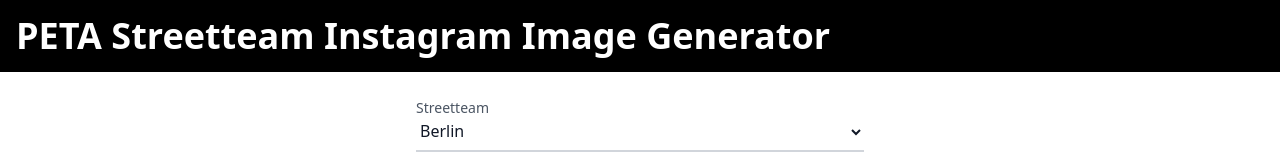
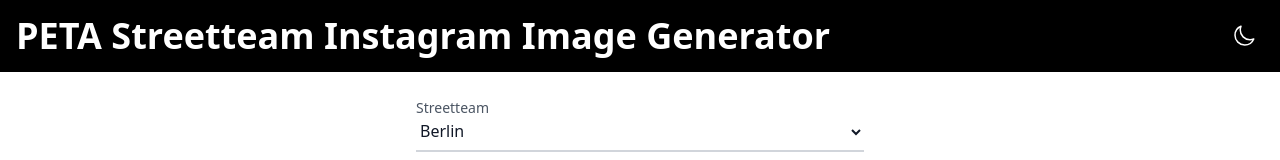
Before and after one commit to SebastianPfliegel/petastreetteaminstaimg, a Vue app: page / in a window 1280 px wide. Shown: the top 160 px of the page. Built offline with nearby package versions, Linux system fonts and the light colour scheme.

Commit message:
Dark Mode

```diff
--- a/src/App.vue
+++ b/src/App.vue
@@ -2,6 +2,8 @@
 import { ref, computed } from 'vue'
 import domtoimage from 'dom-to-image'
 import InstaImg from './components/InstaImg.vue'
+import SunIcon from './components/Icons/SunIcon.vue'
+import MoonIcon from './components/Icons/MoonIcon.vue'
 import TextInput from './components/Input/TextInput.vue'
 import DateInput from './components/Input/DateInput.vue'
 import TimeInput from './components/Input/TimeInput.vue'
@@ -33,6 +35,7 @@
 const location = ref('')
 const instaImg = ref()
 const downloadBtn = ref()
+const darkMode = ref(getTheme() === 'dark')
 
 const fileName = computed(() => `${date.value}_${team.value.name}_${name.value}.jpg`)
 const enabledDownloadBtn = computed(
@@ -47,16 +50,40 @@
     downloadBtn.value.click()
   })
 }
+
+function getTheme(): string {
+  const themeInStorage = localStorage.getItem('theme')
+
+  if (
+    themeInStorage === 'dark' ||
+    (themeInStorage === null && window.matchMedia('(prefers-color-scheme: dark)').matches)
+  )
+    return 'dark'
+
+  return 'light'
+}
+
+function toggleTheme() {
+  darkMode.value = !darkMode.value
+  localStorage.setItem('theme', darkMode.value ? 'dark' : 'light')
+}
 </script>
 
 <template>
-  <div class="relative h-screen w-screen">
-    <header class="bg-black p-4 text-white selection:bg-peta-blue">
+  <div :class="{ dark: darkMode }">
+    <div class="relative h-screen w-screen bg-white dark:bg-stone-800">
+      <header
+        class="flex items-center justify-between bg-black p-4 text-white selection:bg-peta-blue"
+      >
         <h1 class="text-xl font-bold sm:text-2xl md:text-3xl lg:text-4xl">
           PETA Streetteam Instagram Image Generator
         </h1>
+        <button class="rounded-full p-2 hover:bg-white/20" @click="toggleTheme">
+          <SunIcon v-if="darkMode"></SunIcon>
+          <MoonIcon v-else></MoonIcon>
+        </button>
       </header>
-    <main class="flex flex-col items-center bg-white">
+      <main class="flex flex-col items-center">
         <form @submit.prevent="download" class="mt-2 flex w-full max-w-lg flex-col gap-6 p-8">
           <div class="relative">
             <select
@@ -64,11 +91,14 @@
               name="team"
               :disabled="!enabledTeamSelection"
               v-model="team"
-            class="h-10 w-full border-b-2 border-gray-300 bg-inherit text-gray-900 focus:border-peta-blue focus:outline-none"
+              class="h-10 w-full border-b-2 border-gray-300 bg-inherit text-gray-900 focus:border-peta-blue focus:outline-none dark:border-white dark:text-white dark:focus:border-peta-blue"
             >
               <option v-for="(t, i) in sortedTeams" :key="i" :value="t">{{ t.name }}</option>
             </select>
-          <label for="team" class="absolute -top-3.5 left-0 text-sm text-gray-600">
+            <label
+              for="team"
+              class="absolute -top-3.5 left-0 text-sm text-gray-600 dark:text-gray-300"
+            >
               Streetteam
             </label>
           </div>
@@ -79,7 +109,7 @@
           <button
             :disabled="!enabledDownloadBtn"
             type="submit"
-          class="w-fit bg-black px-5 py-2 text-lg font-bold uppercase text-white shadow-sm hover:bg-peta-blue disabled:bg-gray-400 sm:py-4"
+            class="w-fit bg-black px-5 py-2 text-lg font-bold uppercase text-white shadow-sm transition hover:bg-peta-blue disabled:bg-gray-400 dark:bg-white dark:text-black dark:hover:bg-peta-blue dark:hover:text-white dark:disabled:bg-gray-400 dark:disabled:text-white sm:py-4"
           >
             Bild speichern
           </button>
@@ -97,4 +127,5 @@
         />
       </div>
     </div>
+  </div>
 </template>
--- /dev/null
+++ b/src/components/Icons/MoonIcon.vue
@@ -0,0 +1,16 @@
+<template>
+  <svg
+    xmlns="http://www.w3.org/2000/svg"
+    fill="none"
+    viewBox="0 0 24 24"
+    stroke-width="1.5"
+    stroke="currentColor"
+    class="h-6 w-6"
+  >
+    <path
+      stroke-linecap="round"
+      stroke-linejoin="round"
+      d="M21.752 15.002A9.718 9.718 0 0118 15.75c-5.385 0-9.75-4.365-9.75-9.75 0-1.33.266-2.597.748-3.752A9.753 9.753 0 003 11.25C3 16.635 7.365 21 12.75 21a9.753 9.753 0 009.002-5.998z"
+    />
+  </svg>
+</template>
--- /dev/null
+++ b/src/components/Icons/SunIcon.vue
@@ -0,0 +1,16 @@
+<template>
+  <svg
+    xmlns="http://www.w3.org/2000/svg"
+    fill="none"
+    viewBox="0 0 24 24"
+    stroke-width="1.5"
+    stroke="currentColor"
+    class="h-6 w-6"
+  >
+    <path
+      stroke-linecap="round"
+      stroke-linejoin="round"
+      d="M12 3v2.25m6.364.386l-1.591 1.591M21 12h-2.25m-.386 6.364l-1.591-1.591M12 18.75V21m-4.773-4.227l-1.591 1.591M5.25 12H3m4.227-4.773L5.636 5.636M15.75 12a3.75 3.75 0 11-7.5 0 3.75 3.75 0 017.5 0z"
+    />
+  </svg>
+</template>
--- a/src/components/Input/DateInput.vue
+++ b/src/components/Input/DateInput.vue
@@ -21,8 +21,10 @@
       :value="props.modelValue"
       @input="updateValue($event)"
       type="date"
-      class="h-10 w-full border-b-2 border-gray-300 bg-inherit text-gray-900 focus:border-peta-blue focus:outline-none"
+      class="h-10 w-full border-b-2 border-gray-300 bg-inherit text-gray-900 focus:border-peta-blue focus:outline-none dark:border-white dark:text-white dark:focus:border-peta-blue"
     />
-    <label :for="field" class="absolute -top-3.5 left-0 text-sm text-gray-600">{{ label }}</label>
+    <label :for="field" class="absolute -top-3.5 left-0 text-sm text-gray-600 dark:text-gray-300">{{
+      label
+    }}</label>
   </div>
 </template>
--- a/src/components/Input/TextInput.vue
+++ b/src/components/Input/TextInput.vue
@@ -21,12 +21,12 @@
       :value="props.modelValue"
       @input="updateValue($event)"
       type="text"
-      class="peer h-10 w-full border-b-2 border-gray-300 bg-inherit text-gray-900 placeholder-transparent focus:border-peta-blue focus:outline-none"
+      class="peer h-10 w-full border-b-2 border-gray-300 bg-inherit text-gray-900 placeholder-transparent focus:border-peta-blue focus:outline-none dark:border-white dark:text-white dark:focus:border-peta-blue"
       :placeholder="label"
     />
     <label
       :for="field"
-      class="absolute -top-3.5 left-0 text-sm text-gray-600 transition-all peer-placeholder-shown:top-2 peer-placeholder-shown:text-base peer-placeholder-shown:text-gray-400 peer-focus:-top-3.5 peer-focus:text-sm peer-focus:text-gray-600"
+      class="absolute -top-3.5 left-0 text-sm text-gray-600 transition-all peer-placeholder-shown:top-2 peer-placeholder-shown:text-base peer-placeholder-shown:text-gray-400 peer-focus:-top-3.5 peer-focus:text-sm peer-focus:text-gray-600 dark:text-gray-300 dark:peer-placeholder-shown:text-gray-500 dark:peer-focus:text-gray-300"
       >{{ label }}</label
     >
   </div>
--- a/src/components/Input/TimeInput.vue
+++ b/src/components/Input/TimeInput.vue
@@ -21,8 +21,10 @@
       :value="props.modelValue"
       @input="updateValue($event)"
       type="time"
-      class="h-10 w-full border-b-2 border-gray-300 bg-inherit text-gray-900 focus:border-peta-blue focus:outline-none"
+      class="h-10 w-full border-b-2 border-gray-300 bg-inherit text-gray-900 focus:border-peta-blue focus:outline-none dark:border-white dark:text-white dark:focus:border-peta-blue"
     />
-    <label :for="field" class="absolute -top-3.5 left-0 text-sm text-gray-600">{{ label }}</label>
+    <label :for="field" class="absolute -top-3.5 left-0 text-sm text-gray-600 dark:text-gray-300">{{
+      label
+    }}</label>
   </div>
 </template>
--- a/tailwind.config.js
+++ b/tailwind.config.js
@@ -2,6 +2,7 @@
 // eslint-disable-next-line no-undef
 module.exports = {
   content: ['./index.html', './src/**/*.{ts,vue}'],
+  darkMode: 'class',
   theme: {
     extend: {
       spacing: {
```
Lines whose indentation alone changed are shown as unchanged.
